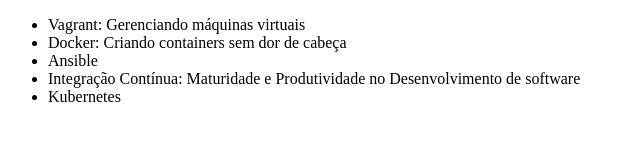
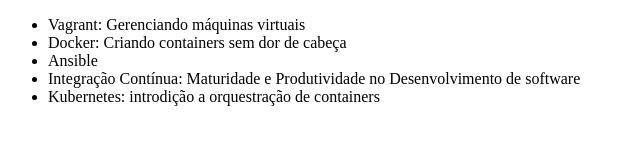
Before and after one commit to VictorCBB/alura-git, a plain HTML site: page index.html in a window 1280 px wide. Shown: the whole page, without its empty margins (0-640 px from the left). Drawn offline with Linux system fonts and the light colour scheme.

Commit message:
Alterando o nome do curso de Kubernets

```diff
--- a/index.html
+++ b/index.html
@@ -10,7 +10,7 @@
         <li>Docker: Criando containers sem dor de cabeça</li>
         <li>Ansible</li>
         <li>Integração Contínua: Maturidade e Produtividade no Desenvolvimento de software</li>
-        <li>Kubernetes</li>
+        <li>Kubernetes: introdição a orquestração de containers</li>
     </ul>
 </body>
 </html>
```
